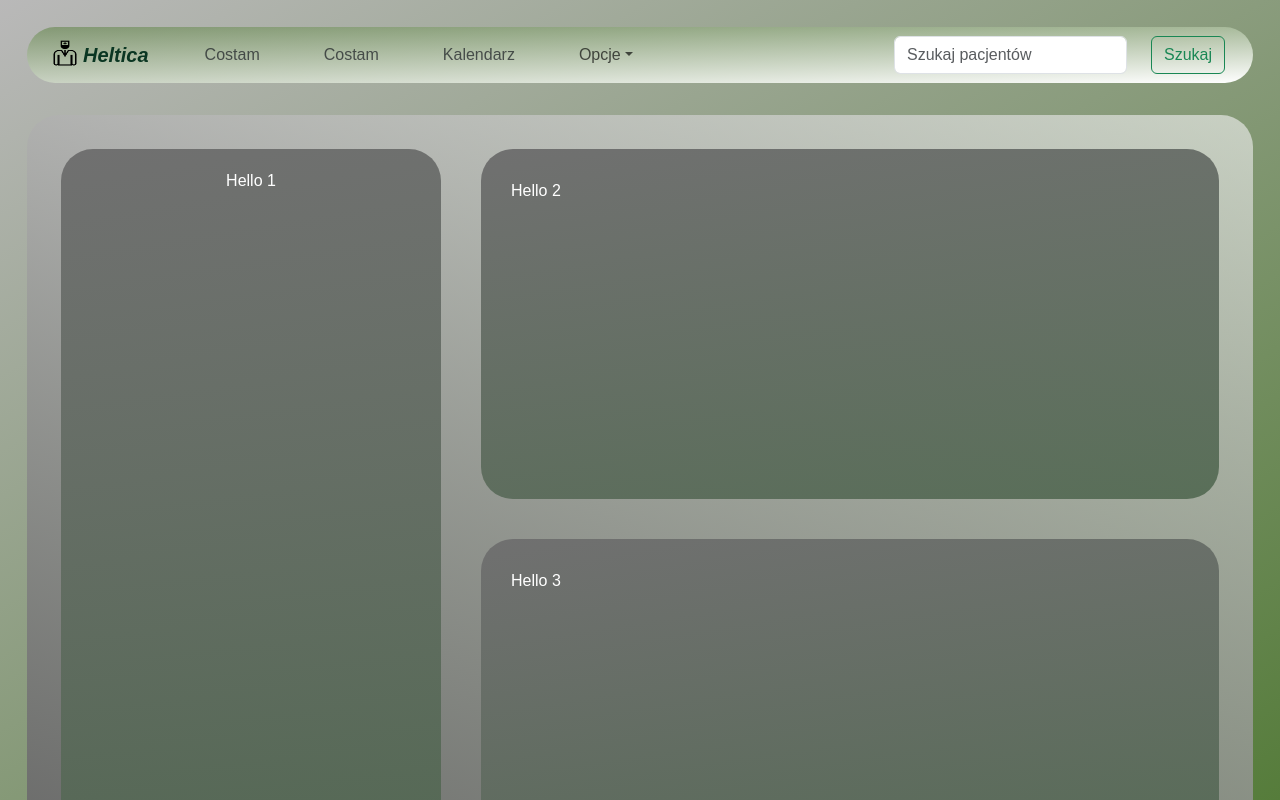
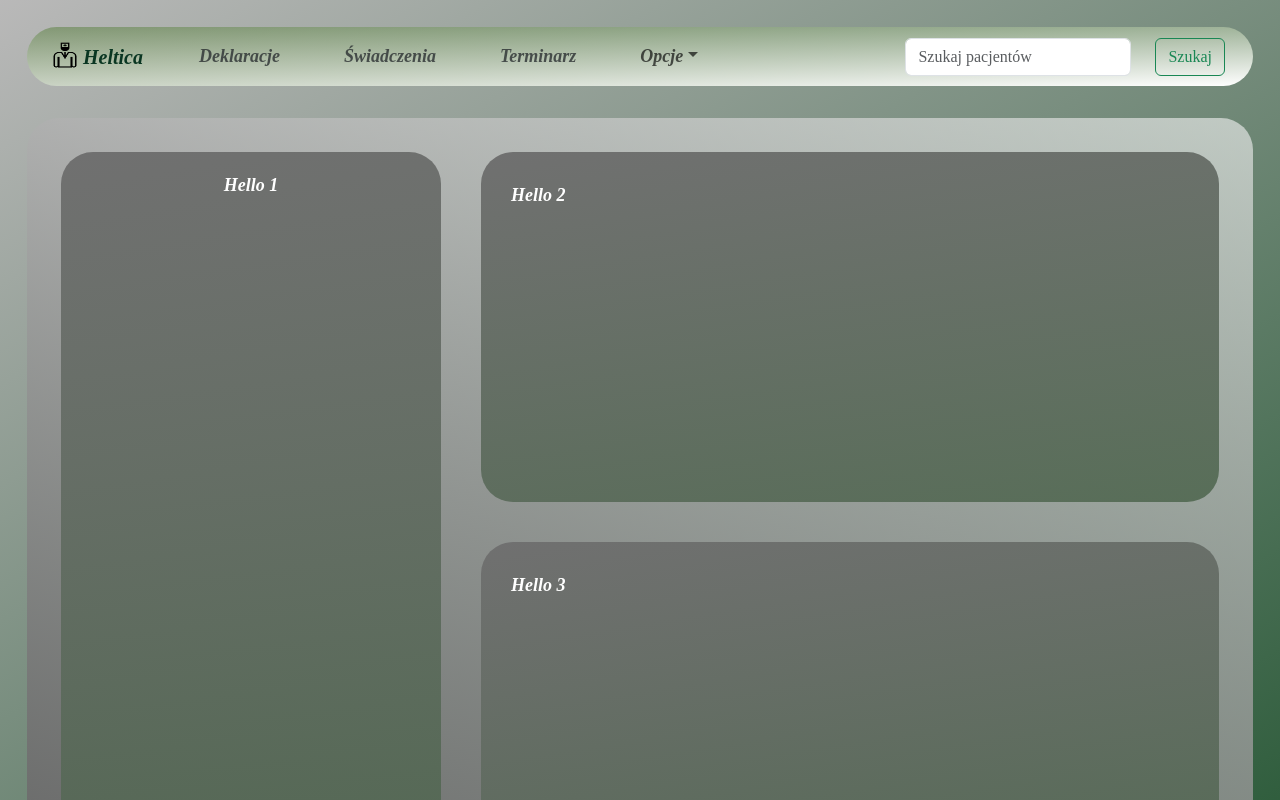
Before and after one commit to J4kubR/Helthica, a React (Vite) app: page / in a window 1280 px wide. Shown: the top 800 px of the page. Built offline with nearby package versions, Linux system fonts and the light colour scheme.

Commit message:
small changes to layout

```diff
--- a/src/components/NavigationBar.jsx
+++ b/src/components/NavigationBar.jsx
@@ -11,7 +11,7 @@ function collapseNavbarText() {
             aria-current="page"
             href="#"
           >
-            Costam
+            Deklaracje
           </a>
         </li>
         <li className="nav-item">
@@ -20,7 +20,7 @@ function collapseNavbarText() {
             aria-current="page"
             href="#"
           >
-            Costam
+            Świadczenia
           </a>
         </li>
 
@@ -30,7 +30,7 @@ function collapseNavbarText() {
             aria-current="page"
             href="#"
           >
-            Kalendarz
+            Terminarz
           </a>
         </li>
 
--- a/src/index.css
+++ b/src/index.css
@@ -1,7 +1,10 @@
 body {
   margin: 3px;
-  background: linear-gradient(-30deg, #4a752c, #6d6c6c7a);
-  font-family: Arial, sans-serif;
+  background: linear-gradient(-30deg, #20532f, #6d6c6c7a);
+  font-family: 'Times New Roman', Times, serif;
+  font-weight: bold;
+  font-style: oblique;
+  font-size: 18px;
   color: #ffffff;
 
 }
@@ -10,7 +13,15 @@ body {
   color: #ffffff;
 }
 
-.dropdown-menu{
-  background: linear-gradient(-2deg, #ffffff, #2861005b);
-  color: #ffffff;
+.dropdown-menu {
+  background: linear-gradient(-2deg, #ffffff, #6a974a);
 }
+
+.dropdown-menu a:hover{
+  background: radial-gradient(80px, #ffffff85, #70975480);
+}
+
+.dropdown-item {
+  font-size: 17px;
+  font-weight: bolder;
+}
```
